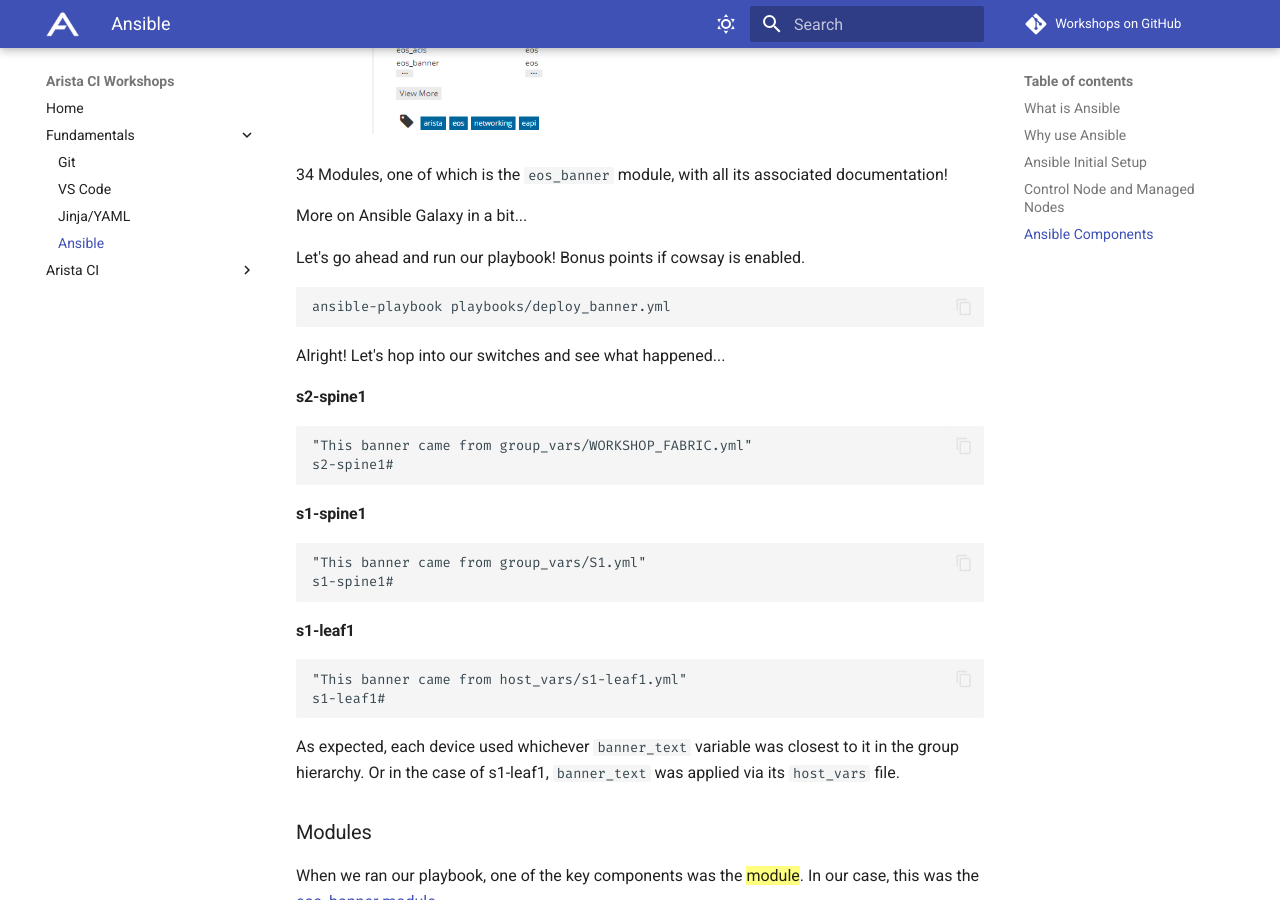
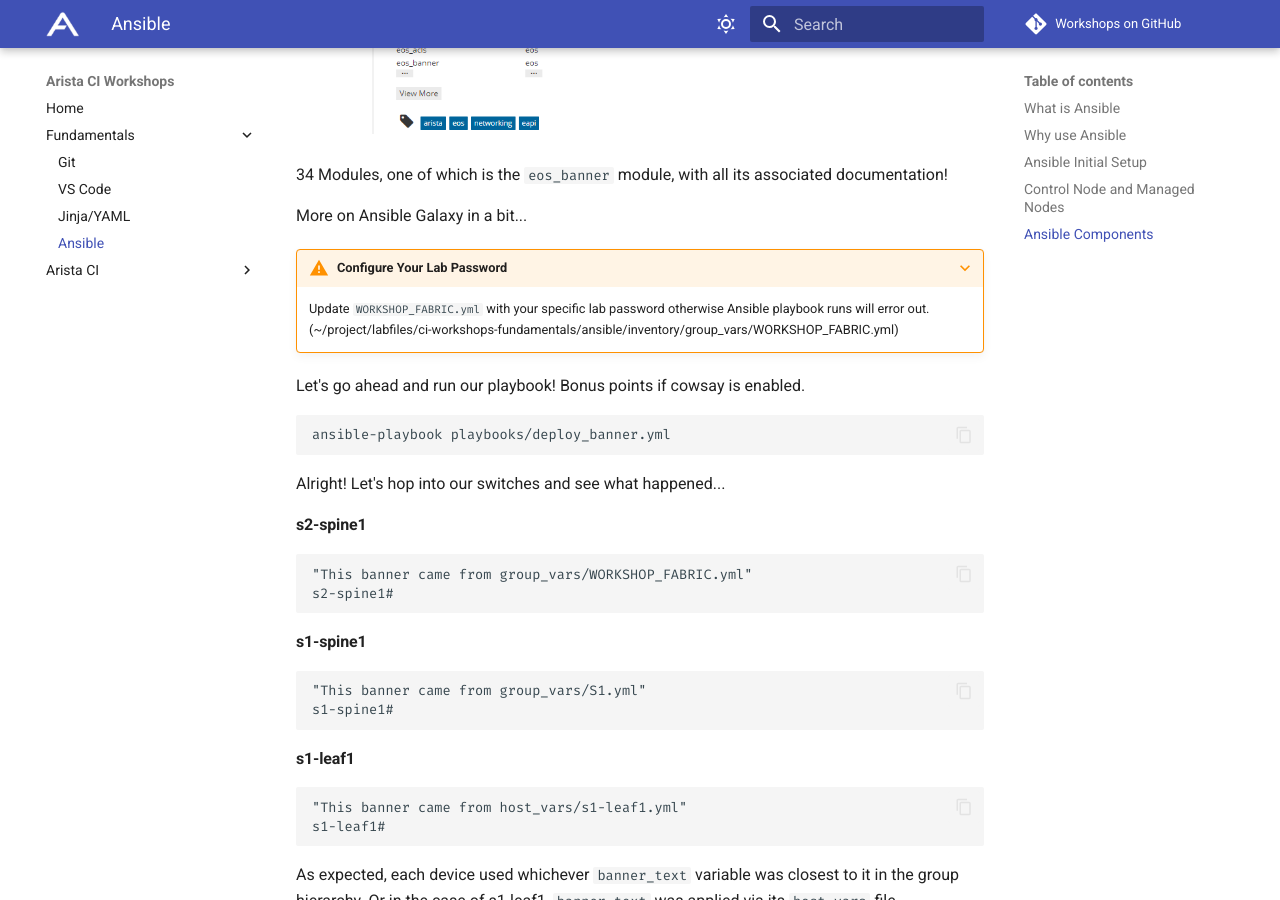
Before and after one commit to aristanetworks/avd-workshops, an MkDocs documentation site: the page built from workshops/ansible.md, in a window 1280 px wide and 900 px high, scrolled down 11360 px. Built offline with MkDocs 1.6.1 and Material for MkDocs 9.7.7, drawn with Linux system fonts in a browser that asks for light colours; comment, search, counter and statistics services are not loaded.

Commit message:
ansible - set lab password
ansible - warning note reminder to set lab password

````diff
--- a/workshops/ansible.md
+++ b/workshops/ansible.md
@@ -516,6 +516,9 @@
 
 More on Ansible Galaxy in a bit...
 
+???+ warning "Configure Your Lab Password"
+    Update `WORKSHOP_FABRIC.yml` with your specific lab password otherwise Ansible playbook runs will error out. (~/project/labfiles/ci-workshops-fundamentals/ansible/inventory/group_vars/WORKSHOP_FABRIC.yml)
+
 Let's go ahead and run our playbook! Bonus points if cowsay is enabled.
 
 ```bash
````
